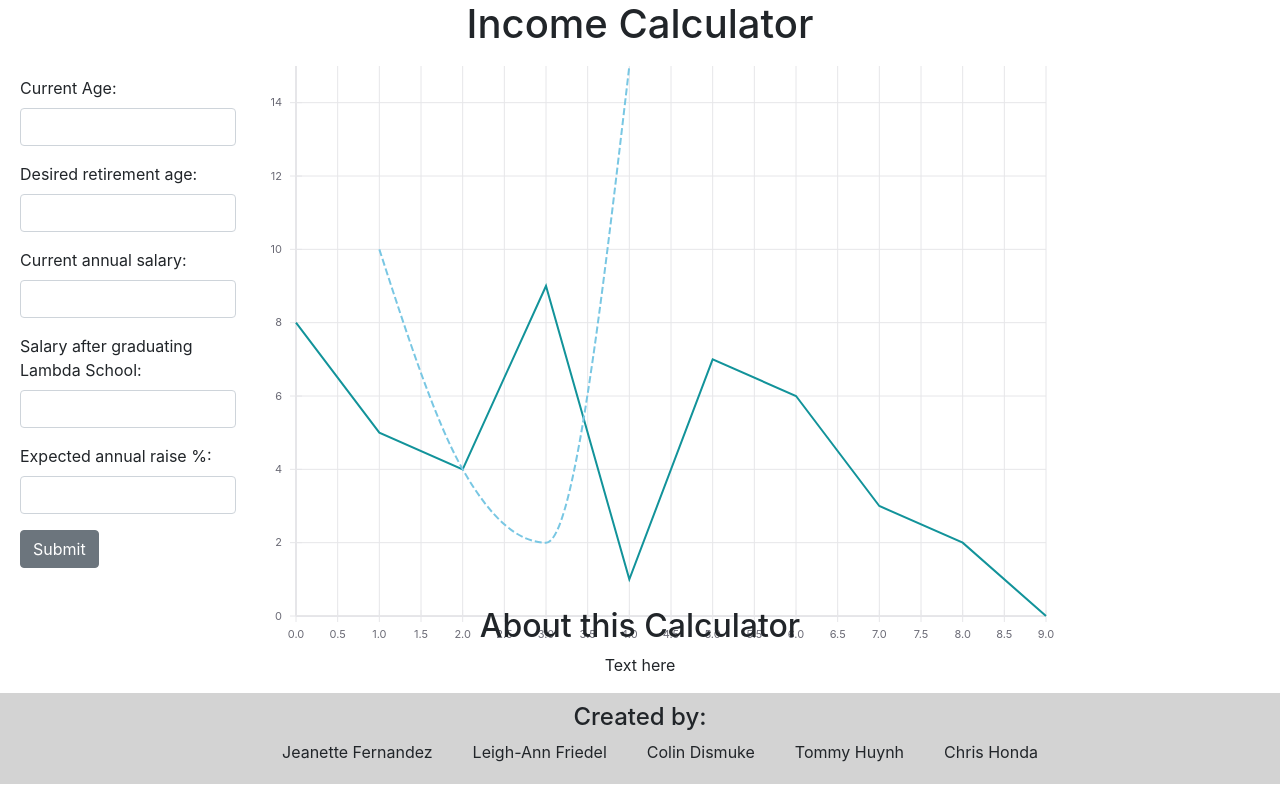
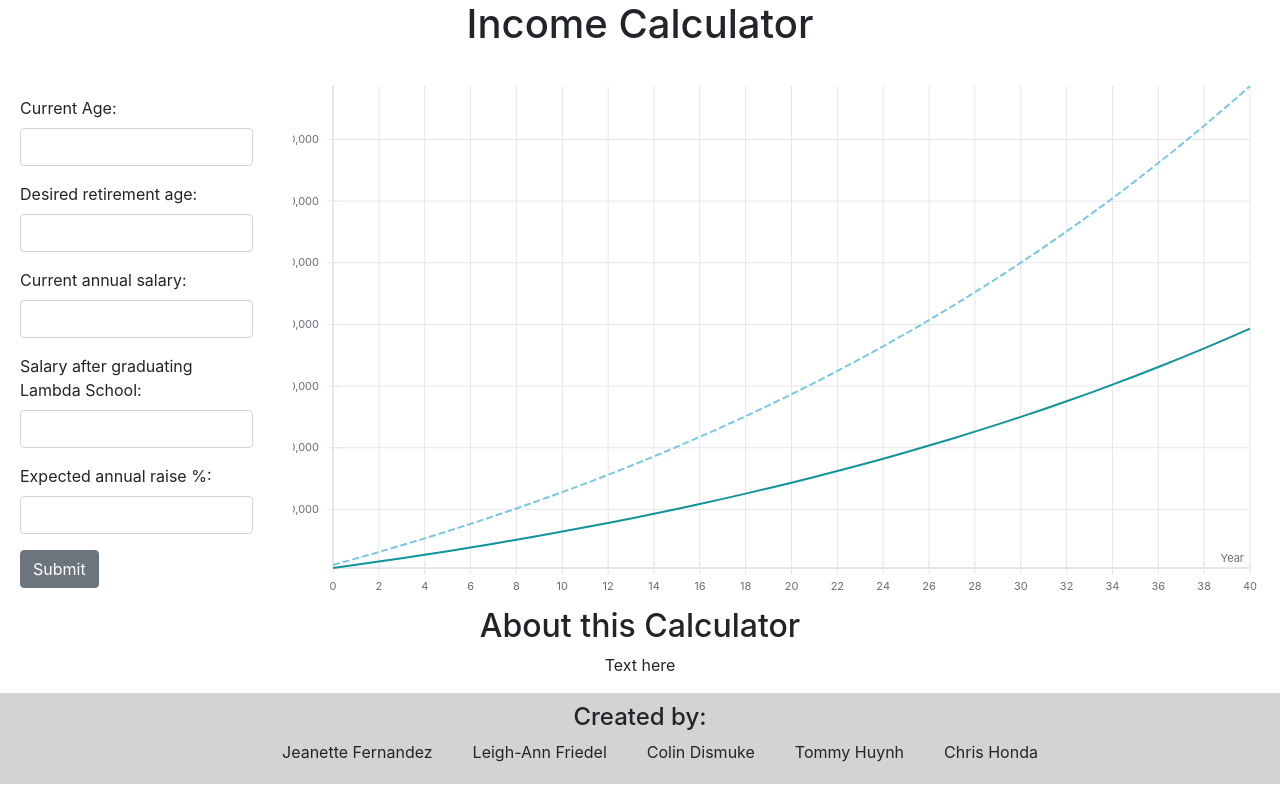
Before and after one commit to LambdaWinter19Hackathon-Calculator/Hackathon_Income_Calculator, a React (Create React App) app: page / in a window 1280 px wide. Built offline with nearby package versions, Linux system fonts and the light colour scheme.

Commit message:
Made a few minor styling changes and rendered data using compounding function

```diff
--- a/src/App.js
+++ b/src/App.js
@@ -24,6 +24,7 @@ class App extends Component {
 //CSS
 const ContentContainer = styled.div`
   display: flex;
+  padding-top: 20px;
 `;
 
 export default connect(null)(App);
--- a/src/components/IncomeForm.js
+++ b/src/components/IncomeForm.js
@@ -1,5 +1,12 @@
 import React, { Component } from "react";
 import { Button, Form, FormGroup, Label, Input } from "reactstrap";
+import styled from "styled-components";
+
+const FormContainer = styled.div`
+  display: flex;
+  min-width: 250px;
+  padding: 20px;
+`;
 
 class IncomeForm extends Component {
   constructor(props) {
@@ -22,7 +29,7 @@ class IncomeForm extends Component {
 
   render() {
     return (
-      <div className="form-container">
+      <FormContainer>
         <Form>
           <FormGroup>
             <Label for="currentAge">Current Age:</Label>
@@ -82,7 +89,7 @@ class IncomeForm extends Component {
 
           <Button>Submit</Button>
         </Form>
-      </div>
+      </FormContainer>
     );
   }
 }
--- a/src/components/graph.js
+++ b/src/components/graph.js
@@ -1,6 +1,7 @@
 import React, { Component } from "react";
 import {
   XYPlot,
+  FlexibleXYPlot,
   XAxis,
   YAxis,
   HorizontalGridLines,
@@ -8,43 +9,55 @@ import {
   LineSeries
 } from "react-vis";
 
+import styled from "styled-components";
+
+const GraphContainer = styled.div`
+  display: flex;
+  justify-content: flex-start;
+  width: 100%;
+  padding: 0px 20px;
+`;
+
 class Graph extends Component {
   render() {
-    const data = [
-      { x: 0, y: 8 },
-      { x: 1, y: 5 },
-      { x: 2, y: 4 },
-      { x: 3, y: 9 },
-      { x: 4, y: 1 },
-      { x: 5, y: 7 },
-      { x: 6, y: 6 },
-      { x: 7, y: 3 },
-      { x: 8, y: 2 },
-      { x: 9, y: 0 }
-    ];
+    const annualEarnings = (initialSalary, annualRaise, yearsOfWork) => {
+      let y = 0;
+      let totalEarnings = [];
+
+      for (let x = 0; x < yearsOfWork + 1; x++) {
+        if (x === 0) {
+          y = initialSalary;
+          totalEarnings.push({ x, y });
+        } else {
+          y =
+            totalEarnings[x - 1].y +
+            initialSalary * Math.pow(1 + annualRaise, x);
+          totalEarnings.push({ x, y });
+        }
+      }
+      return totalEarnings;
+    };
 
     return (
-      <div>
-        <XYPlot height={600} width={800}>
-          <XAxis />
-          <YAxis />
+      <GraphContainer>
+        <FlexibleXYPlot>
+          <XAxis title="Year" />
+          <YAxis title="" />
           <HorizontalGridLines />
           <VerticalGridLines />
 
-          <LineSeries className="preLambda" data={data} />
           <LineSeries
             className="preLambda"
+            data={annualEarnings(50000, 0.03, 40)}
+          />
+          <LineSeries
+            className="postLambda"
             curve={"curveMonotoneX"}
-            data={[
-              { x: 1, y: 10 },
-              { x: 2, y: 4 },
-              { x: 3, y: 2 },
-              { x: 4, y: 15 }
-            ]}
+            data={annualEarnings(100000, 0.03, 40)}
             strokeDasharray={"7, 3"}
           />
-        </XYPlot>
-      </div>
+        </FlexibleXYPlot>
+      </GraphContainer>
     );
   }
 }
--- a/src/index.css
+++ b/src/index.css
@@ -2,7 +2,7 @@
   margin: 0 auto;
 }
 
-.form-container {
+/* .form-container {
   max-width: 20%;
   padding: 20px;
-}
+} */
```
